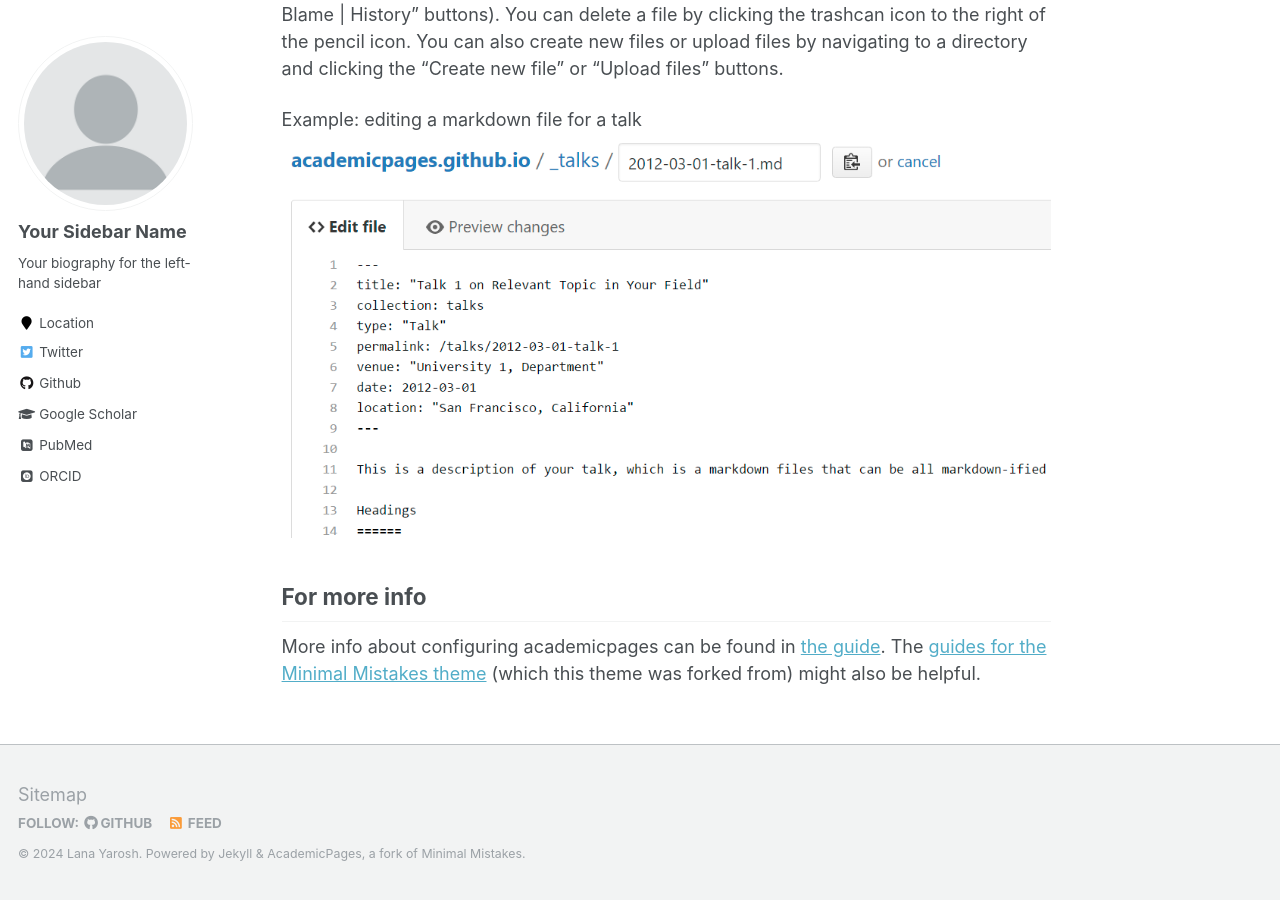
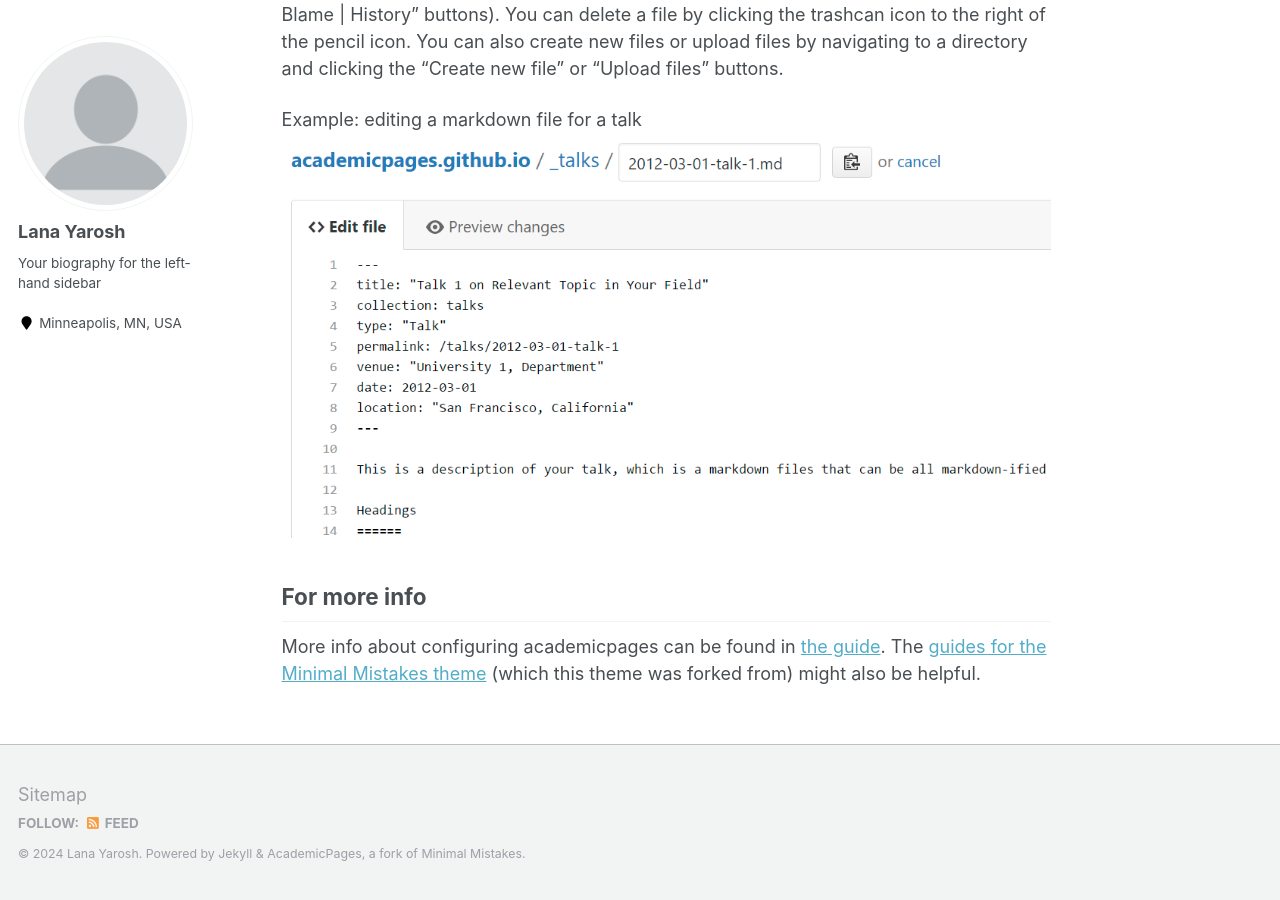
Before and after one commit to lanayarosh/lanayarosh.github.io, a Jekyll site: the page built from _pages/about.md, in a window 1280 px wide and 900 px high, scrolled down 2463 px. Built offline with Jekyll 4.4.1, drawn with Linux system fonts in a browser that asks for light colours; some web fonts are replaced.

Commit message:
Update _config.yml

```diff
--- a/_config.yml
+++ b/_config.yml
@@ -11,7 +11,7 @@
 title_separator          : "-"
 name                     : &name "Lana Yarosh"
 description              : &description "personal description"
-url                      : https://lanayarosh.com # the base hostname & protocol for your site e.g. "https://mmistakes.github.io"
+url                      : https://lanayarosh.github.io # the base hostname & protocol for your site e.g. "https://mmistakes.github.io"
 baseurl                  : "" # the subpath of your site, e.g. "/blog"
 repository               : "lanayarosh/lanayarosh.github.io"
 teaser                   :  # filename of teaser fallback teaser image placed in /images/, .e.g. "500x300.png"
@@ -80,13 +80,13 @@
 
 # Site Author
 author:
-  name             : "Your Sidebar Name"
+  name             : "Lana Yarosh"
   avatar           : "profile.png"
   bio              : "Your biography for the left-hand sidebar"
-  location         : "Location"
+  location         : "Minneapolis, MN, USA"
   employer         :
-  pubmed           : "https://www.ncbi.nlm.nih.gov/pubmed/?term=john+snow"
-  googlescholar    : "http://yourfullgooglescholarurl.com"
+  pubmed           :
+  googlescholar    :
   email            :
   researchgate     :  # example: "https://www.researchgate.net/profile/yourprofile"
   uri              :
@@ -96,20 +96,20 @@
   flickr           :
   facebook         :
   foursquare       :
-  github           : "academicpages"
+  github           : # ""
   google_plus      :
   keybase          :
   instagram        :
   impactstory      : #"https://profiles.impactstory.org/u/xxxx-xxxx-xxxx-xxxx"
   lastfm           :
   linkedin         :
-  orcid            : "http://orcid.org/yourorcidurl"
+  orcid            : # "http://orcid.org/yourorcidurl"
   pinterest        :
   soundcloud       :
   stackoverflow    : # http://stackoverflow.com/users/123456/username
   steam            :
   tumblr           :
-  twitter          : "replacethistwitterhandle"
+  twitter          : # "replacethistwitterhandle"
   vine             :
   weibo            :
   xing             :
```
